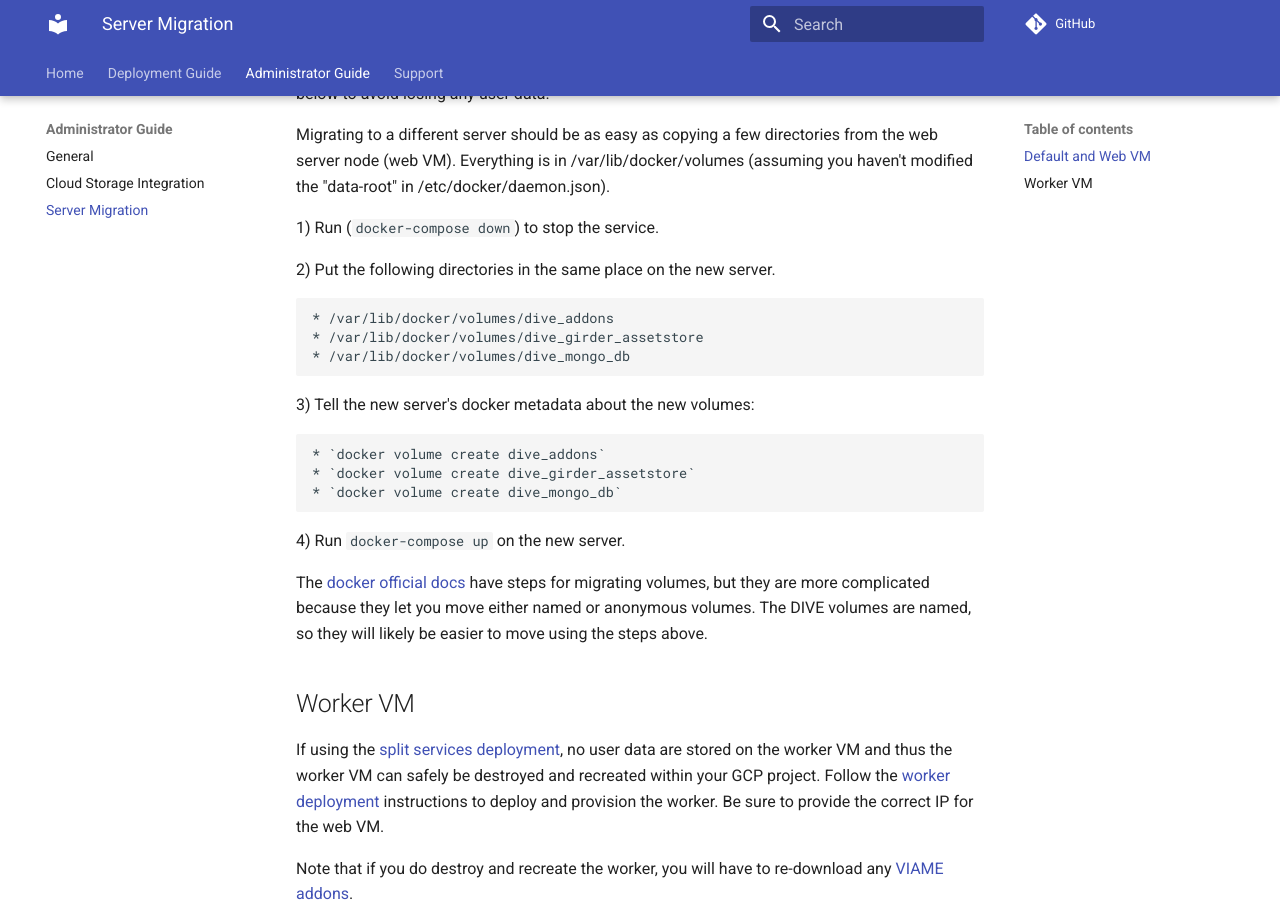
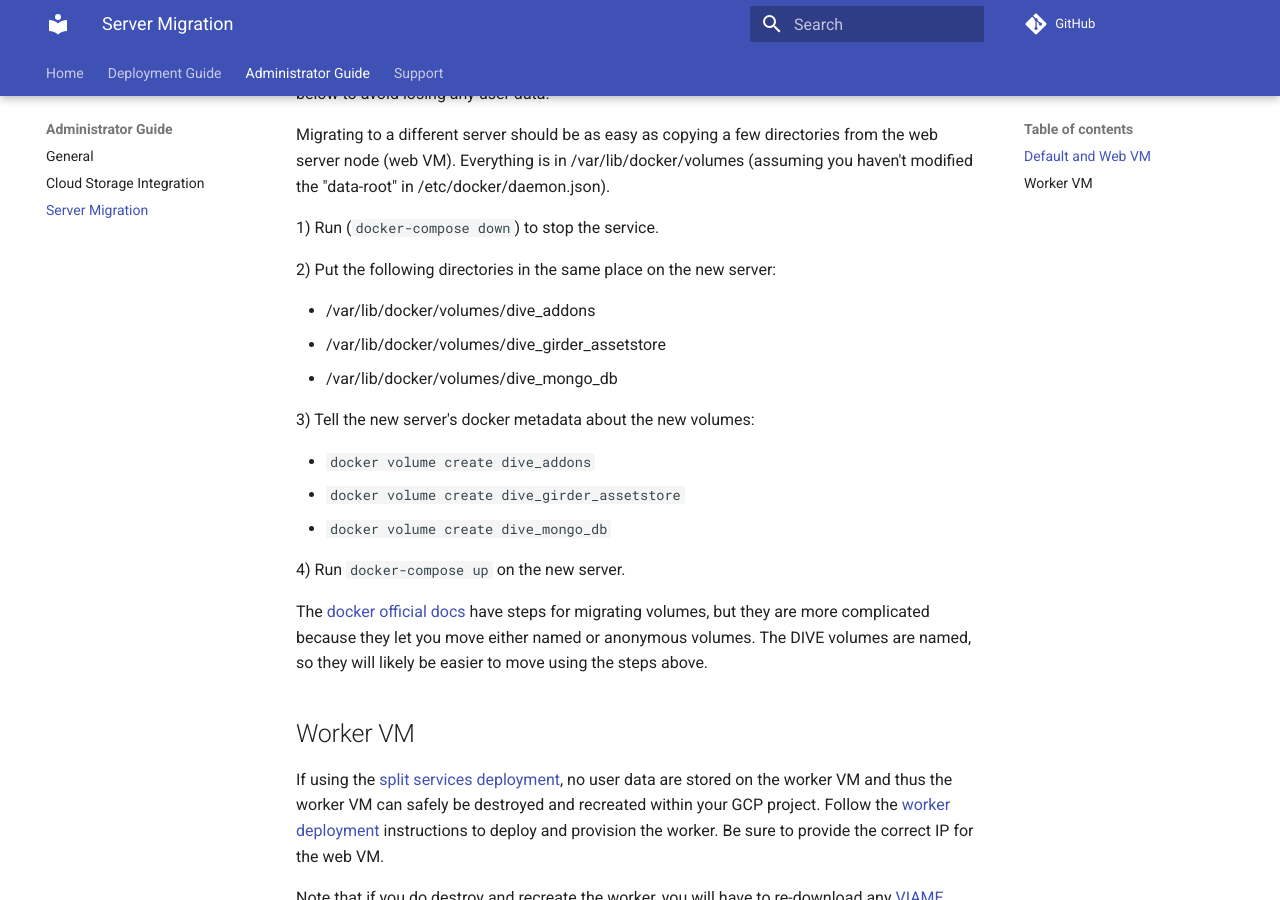
Before and after one commit to SWFSC/viame-web-noaa-gcp, an MkDocs documentation site: the page built from docs/admin-server-migration.md, in a window 1280 px wide and 900 px high, scrolled down 417 px. Built offline with MkDocs 1.6.1 and Material for MkDocs 9.7.7, drawn with Linux system fonts in a browser that asks for light colours; comment, search, counter and statistics services are not loaded.

Commit message:
formatting

```diff
--- a/docs/admin-server-migration.md
+++ b/docs/admin-server-migration.md
@@ -10,17 +10,17 @@ Migrating to a different server should be as easy as copying a few directories f
 
 1) Run (`docker-compose down`) to stop the service.
 
-2) Put the following directories in the same place on the new server.
+2) Put the following directories in the same place on the new server:
 
-	* /var/lib/docker/volumes/dive_addons
-	* /var/lib/docker/volumes/dive_girder_assetstore
-	* /var/lib/docker/volumes/dive_mongo_db
+* /var/lib/docker/volumes/dive_addons
+* /var/lib/docker/volumes/dive_girder_assetstore
+* /var/lib/docker/volumes/dive_mongo_db
 
 3) Tell the new server's docker metadata about the new volumes:
 
-	* `docker volume create dive_addons`
-	* `docker volume create dive_girder_assetstore`
-	* `docker volume create dive_mongo_db`
+* `docker volume create dive_addons`
+* `docker volume create dive_girder_assetstore`
+* `docker volume create dive_mongo_db`
 
 4) Run `docker-compose up` on the new server.
 
```
